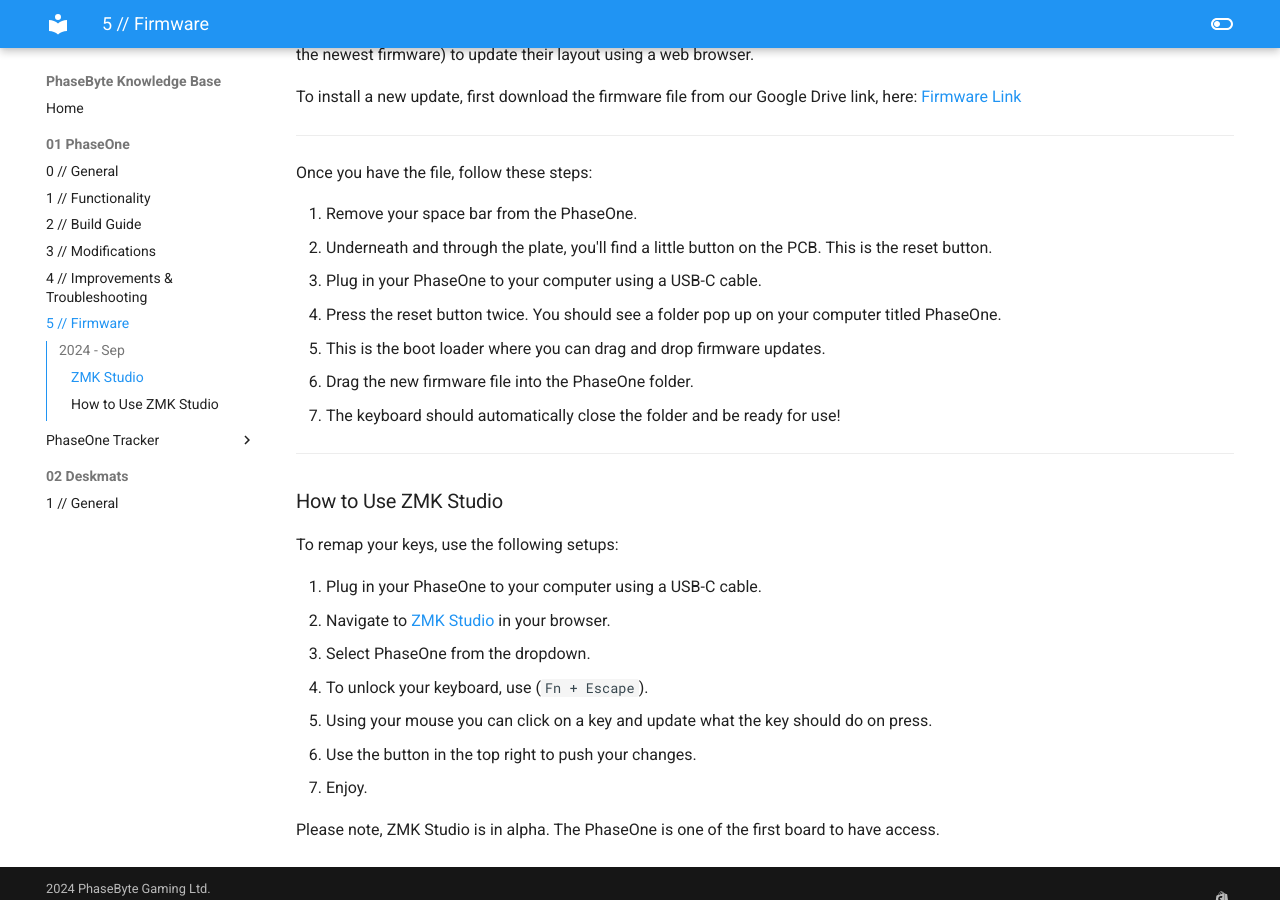
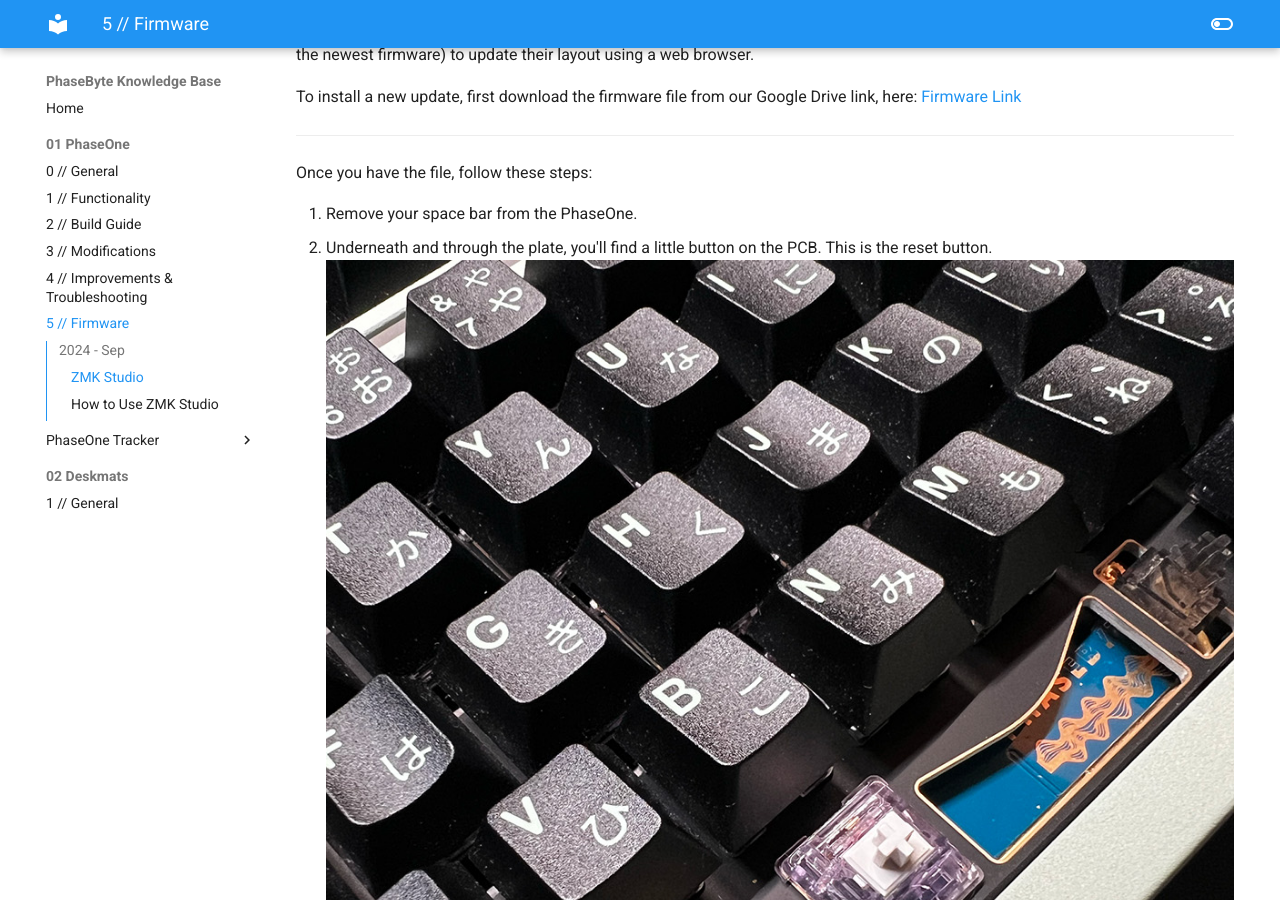
Before and after one commit to PhaseByte/phasebyte-docs, an MkDocs documentation site: the page built from docs/01_PhaseOne/05_PhaseOne_Firmware.md, in a window 1280 px wide and 900 px high, scrolled down 351 px. Built offline with MkDocs 1.6.1 and Material for MkDocs 9.7.7, drawn with Linux system fonts in a browser that asks for light colours.

Commit message:
Reset Button Image

```diff
--- a/docs/01_PhaseOne/05_PhaseOne_Firmware.md
+++ b/docs/01_PhaseOne/05_PhaseOne_Firmware.md
@@ -16,6 +16,7 @@
 
 1. Remove your space bar from the PhaseOne.
 2. Underneath and through the plate, you'll find a little button on the PCB. This is the reset button.
+    ![ResetButtton](Firmware-01.jpg)
 3. Plug in your PhaseOne to your computer using a USB-C cable.
 4. Press the reset button twice. You should see a folder pop up on your computer titled PhaseOne.
 5. This is the boot loader where you can drag and drop firmware updates.
```
Also changed, not shown: docs/01_PhaseOne/Firmware-01.jpg (added).
